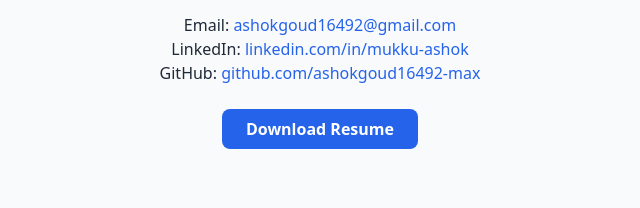
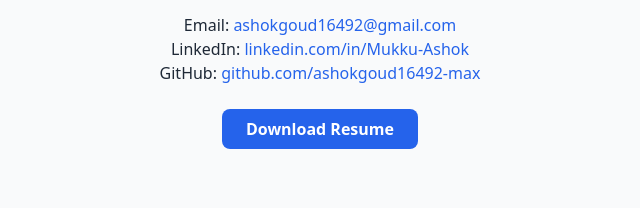
Before and after one commit to ashokgoud16492-max/Portfolio, a plain HTML site: page index.html in a window 1280 px wide. Shown: the part 1377-1585 px from the top of the page, 320-960 px from the left. Drawn offline with nearby package versions, Linux system fonts and the light colour scheme.

Commit message:
Update index.html

```diff
--- a/index.html
+++ b/index.html
@@ -85,7 +85,7 @@
     </p>
     <p>LinkedIn:
       <a href="https://www.linkedin.com/in/mukku-ashok" target="_blank" class="text-blue-600 hover:underline">
-        linkedin.com/in/mukku-ashok
+        linkedin.com/in/Mukku-Ashok
       </a>
     </p>
     <p>GitHub:
```
